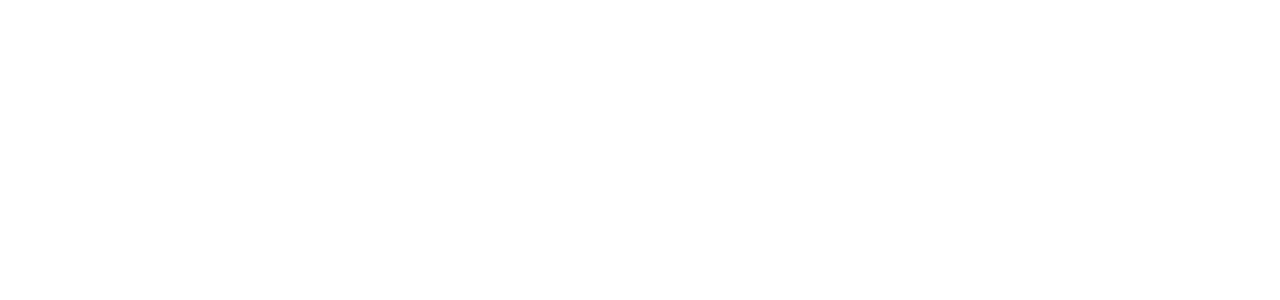
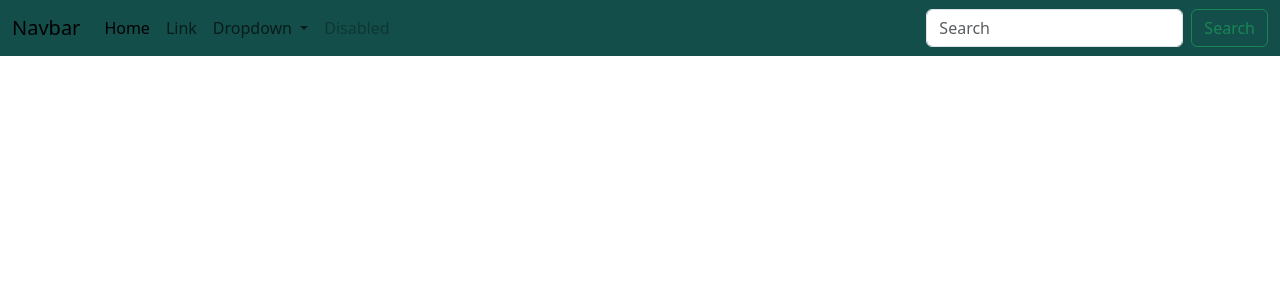
Before and after one commit to bryborjes/git, a PHP site: page / in a window 1280 px wide. Before the commit the part shown is empty. Shown: the top 300 px of the page. Run offline with PHP 8.4, Linux system fonts and the light colour scheme.

Commit message:
Colors update

```diff
--- a/assets/css/font-colors.css
+++ b/assets/css/font-colors.css
@@ -15,7 +15,7 @@
     --teal-900: #134e4a;
     --teal-950: #042f2e;
 
-    /*==== Color pryimary ====*/
+    /*==== Color primary ====*/
     --first-color: var(--teal-500);
     --first-color-dark: var(--teal-900);
     --first-color-light: var(--teal-300);
--- /dev/null
+++ b/assets/js/main.js
@@ -0,0 +1,5 @@
+
+var navbar = document.getElementById('navBar');
+fetch('includes/header.html').then(response => response.text()).then(content => {
+    navbar.innerHTML = content;
+}).catch(error => console.log(error));
--- a/includes/header.html
+++ b/includes/header.html
@@ -1,5 +1,4 @@
-
-  <nav class="navbar navbar-expand-lg bg-body-tertiary">
+<nav class="navbar navbar-expand-lg" style="background-color: var(--first-color-dark);">
   <div class="container-fluid">
     <a class="navbar-brand" href="#">Navbar</a>
     <button class="navbar-toggler" type="button" data-bs-toggle="collapse" data-bs-target="#navbarSupportedContent"
@@ -38,5 +37,3 @@
     </div>
   </div>
 </nav>
-<script src="../assets/library/bootstrap-5.3.2-dist/js/bootstrap.bundle.min.js">
-</script>
--- a/index.html
+++ b/index.html
@@ -7,15 +7,17 @@
     <meta charset="UTF-8">
     <meta name="viewport" content="width=device-width, initial-scale=1.0">
     <link rel="stylesheet" href="assets/css/styles.css">
-    <link rel="stylesheet" href="assets/library/bootstrap-5.3.2-dist/css/bootstrap.rtl.min.css">
     <title>Started - Anti Procrastinate Note</title>
 </head>
 <body>
-    <header class="navBar">
+    <header id="navBar">
 
     </header>
     <main>
 
     </main>
+    <script src="assets/js/main.js"></script>
+    <script src="assets/library/bootstrap-5.3.2-dist/js/bootstrap.bundle.min.js">
+    </script>
 </body>
 </html>
```
Lines whose indentation alone changed are shown as unchanged.
